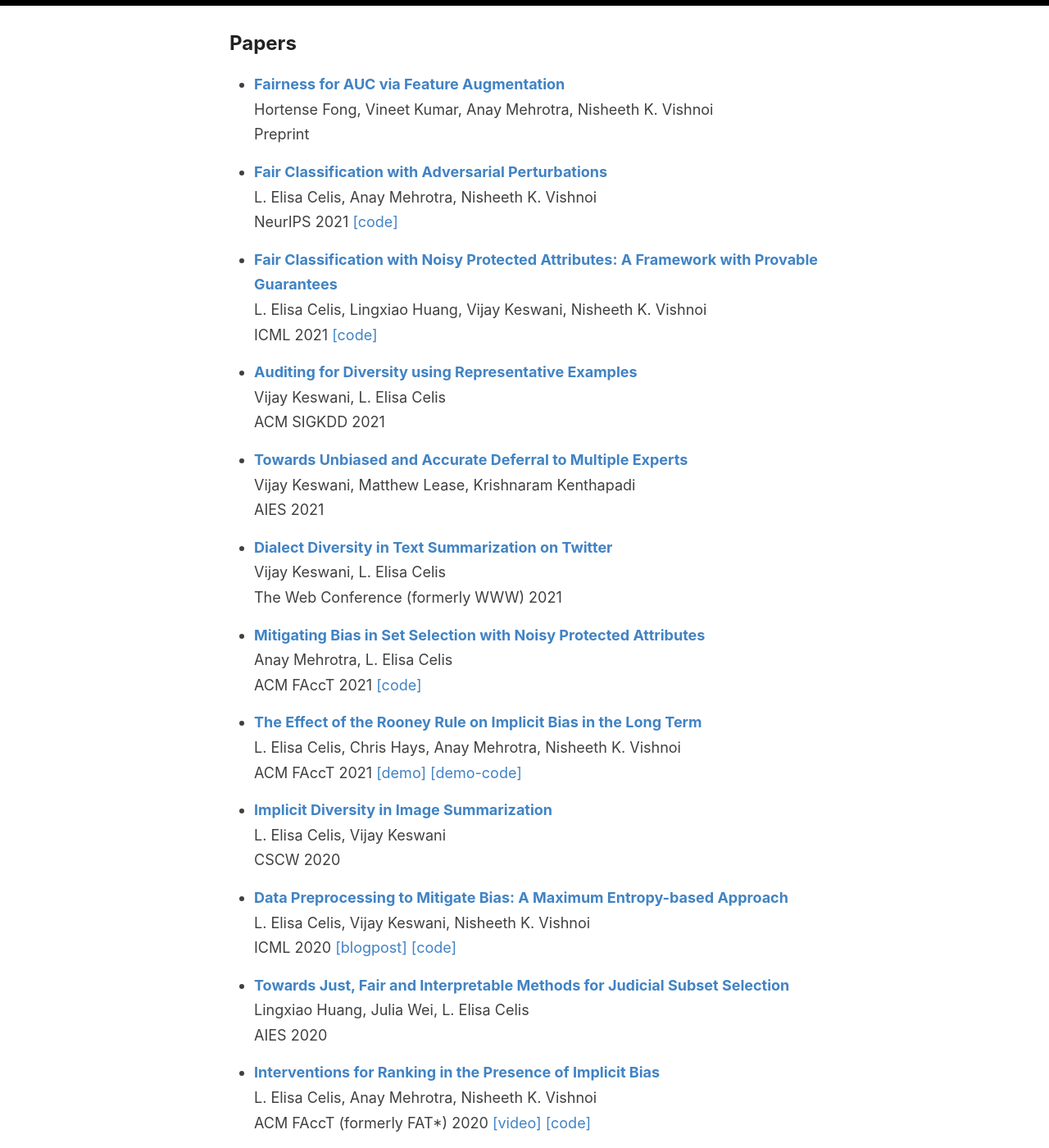
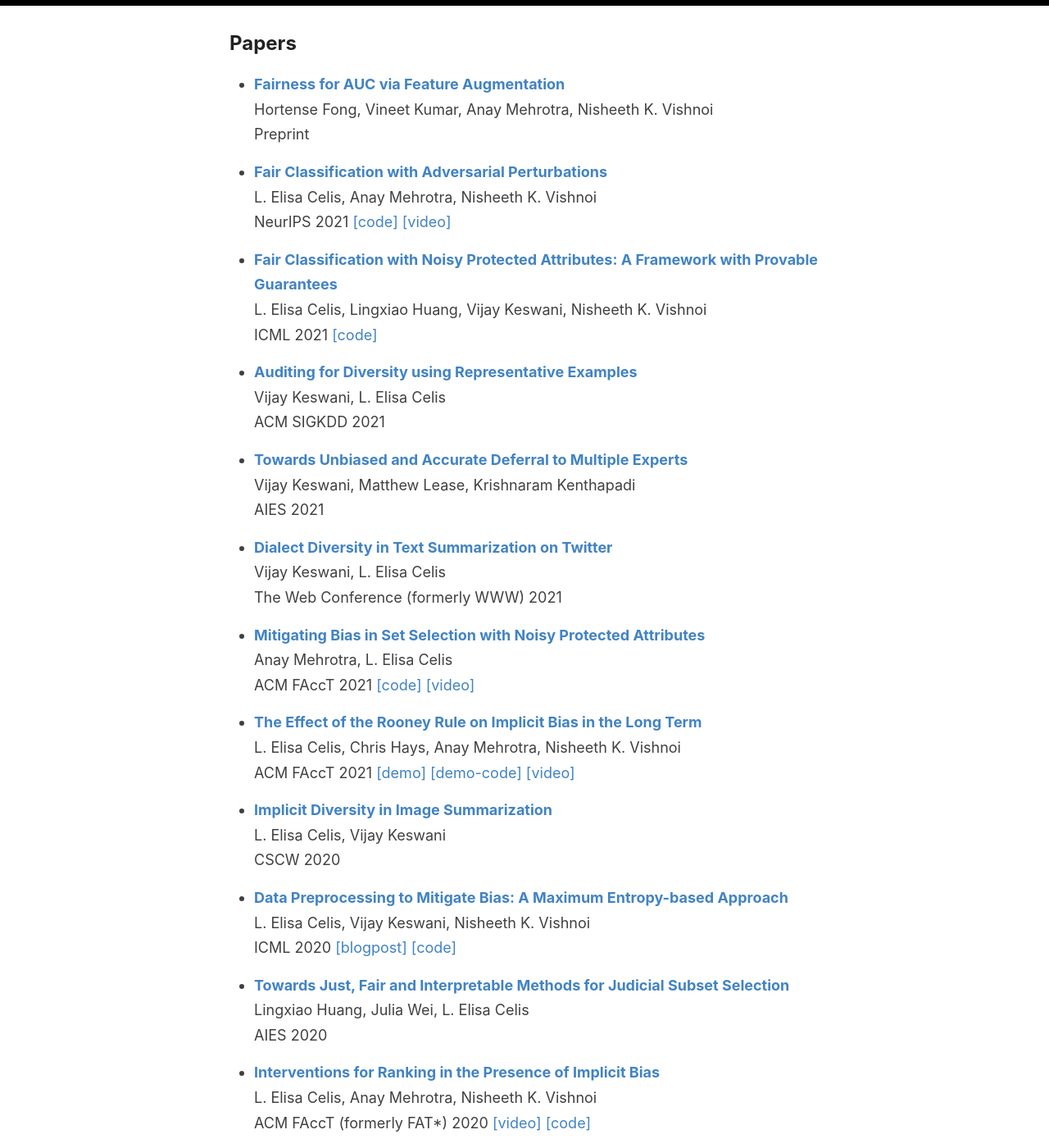
Before and after one commit to controlling-bias/controlling-bias.github.io, a Jekyll site: the page built from _posts/2020-07-23-papers.md, in a window 1280 px wide and 1400 px high, scrolled down 1471 px. Shown: the whole window at 82% size. Built offline with Jekyll 4.4.1, drawn with Linux system fonts in a browser that asks for light colours.

Commit message:
Update 2020-07-23-papers.md

```diff
--- a/_posts/2020-07-23-papers.md
+++ b/_posts/2020-07-23-papers.md
@@ -8,7 +8,7 @@
 
 *	[<b>Fair Classification with Adversarial Perturbations</b>](https://arxiv.org/abs/2106.05964)\\
 	L. Elisa Celis, Anay Mehrotra, Nisheeth K. Vishnoi\\
-	NeurIPS 2021 [[code]](https://github.com/AnayMehrotra/Fair-classification-with-adversarial-perturbations)
+	NeurIPS 2021 [[code]](https://github.com/AnayMehrotra/Fair-classification-with-adversarial-perturbations) [[video]](https://www.dropbox.com/s/ibi5bzqgdk4m5aw/neurips-final-talk.mp4?dl=0)
 
 *	[<b>Fair Classification with Noisy Protected Attributes: A Framework with Provable Guarantees</b>](https://arxiv.org/abs/2006.04778)\\
 	L. Elisa Celis, Lingxiao Huang, Vijay Keswani, Nisheeth K. Vishnoi\\
@@ -28,11 +28,11 @@
 
 *	[<b>Mitigating Bias in Set Selection with Noisy Protected Attributes</b>](https://arxiv.org/abs/2011.04219)\\
 	Anay Mehrotra, L. Elisa Celis\\
-	ACM FAccT 2021 [[code]](https://github.com/AnayMehrotra/Noisy-Fair-Subset-Selection)
+	ACM FAccT 2021 [[code]](https://github.com/AnayMehrotra/Noisy-Fair-Subset-Selection) [[video]](https://www.youtube.com/watch?v=ZzvSPhL5Zy)
 
 *	[<b>The Effect of the Rooney Rule on Implicit Bias in the Long Term</b>](https://arxiv.org/abs/2010.10992)\\
 	L. Elisa Celis, Chris Hays, Anay Mehrotra, Nisheeth K. Vishnoi\\
-	ACM FAccT 2021 [[demo]](https://downstreamrooney.herokuapp.com/experiment/iteration/) [[demo-code]](https://github.com/johnchrishays/downstream-rooney-mturk)
+	ACM FAccT 2021 [[demo]](https://downstreamrooney.herokuapp.com/experiment/iteration/) [[demo-code]](https://github.com/johnchrishays/downstream-rooney-mturk) [[video]](https://www.youtube.com/watch?v=hLTIEzb5A-A)
 
 *	[<b>Implicit Diversity in Image Summarization</b>](https://arxiv.org/abs/1901.10265)\\
 	L. Elisa Celis, Vijay Keswani\\
```
